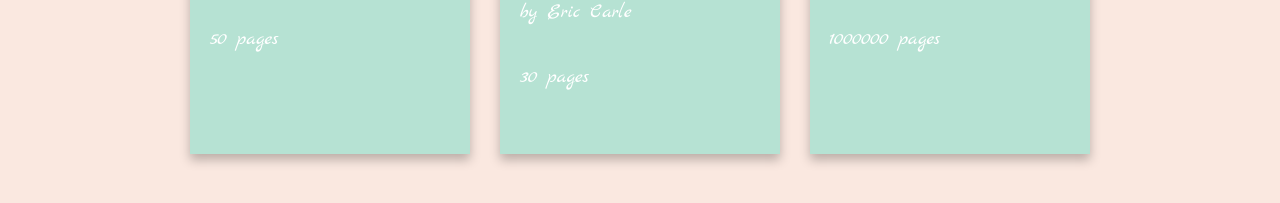
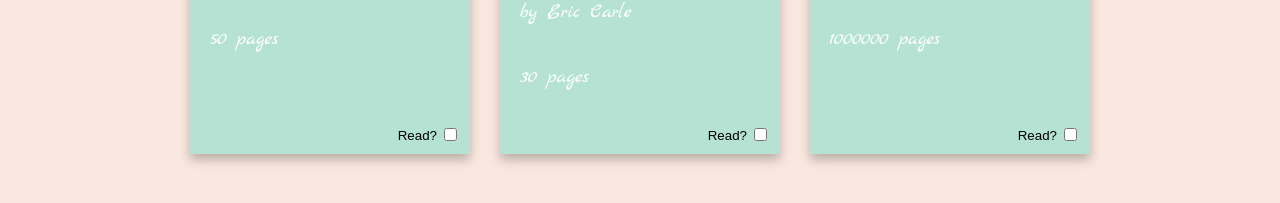
Before and after one commit to singhalex/library-odin, a plain HTML site: page index.html in a window 1280 px wide. Shown: the part 325-528 px from the top of the page. Drawn offline with Linux system fonts and the light colour scheme.

Commit message:
Refactor displayBook function
Created a separate function to handle displaying the library on the
page. It now also creates a checkbox that will eventually indicate the
read status of the book.

```diff
--- a/script.js
+++ b/script.js
@@ -1,7 +1,7 @@
 const library = [];
 
 function Book(title, author, pages) {
-  // the constructor
+  // Creates a new book
   this.title = title;
   this.author = author;
   this.pages = pages;
@@ -22,14 +22,17 @@ library[2] = book3;
 
 const libraryContainer = document.getElementById('library-container');
 
-console.log(libraryContainer);
+library.forEach((book) => displayBooks(book));
 
-library.forEach((book) => {
+function displayBooks(book) {
+  // Creates a card for each book and appends it to the library container
+
   const title = document.createElement('p');
   const author = document.createElement('p');
   const pages = document.createElement('p');
   const bookCard = document.createElement('div');
   const deleteBook = document.createElement('button');
+  const haveRead = document.createElement('input');
 
   title.innerText = book.title;
   title.className = 'title';
@@ -43,6 +46,9 @@ library.forEach((book) => {
   deleteBook.className = 'delete';
   deleteBook.innerText = 'X';
 
+  haveRead.setAttribute('type', 'checkbox');
+  haveRead.className = 'have-read';
+
   bookCard.className = 'book-card';
 
   libraryContainer.appendChild(bookCard);
@@ -50,4 +56,5 @@ library.forEach((book) => {
   bookCard.appendChild(author);
   bookCard.appendChild(pages);
   bookCard.appendChild(deleteBook);
-});
+  bookCard.appendChild(haveRead);
+}
--- a/style.css
+++ b/style.css
@@ -77,3 +77,15 @@ h1 {
   font-size: large;
   text-align: center;
 }
+
+.have-read {
+  position: absolute;
+  bottom: 0.5rem;
+  right: 0.5rem;
+}
+
+.have-read::before {
+  content: "Read?";
+  right: 1rem;
+  position: absolute;
+}
```
